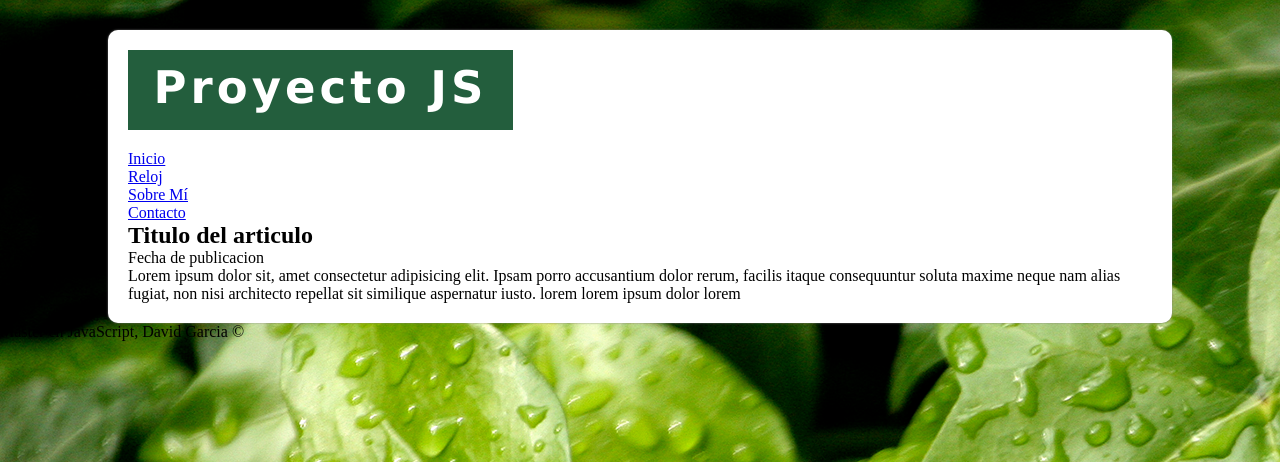
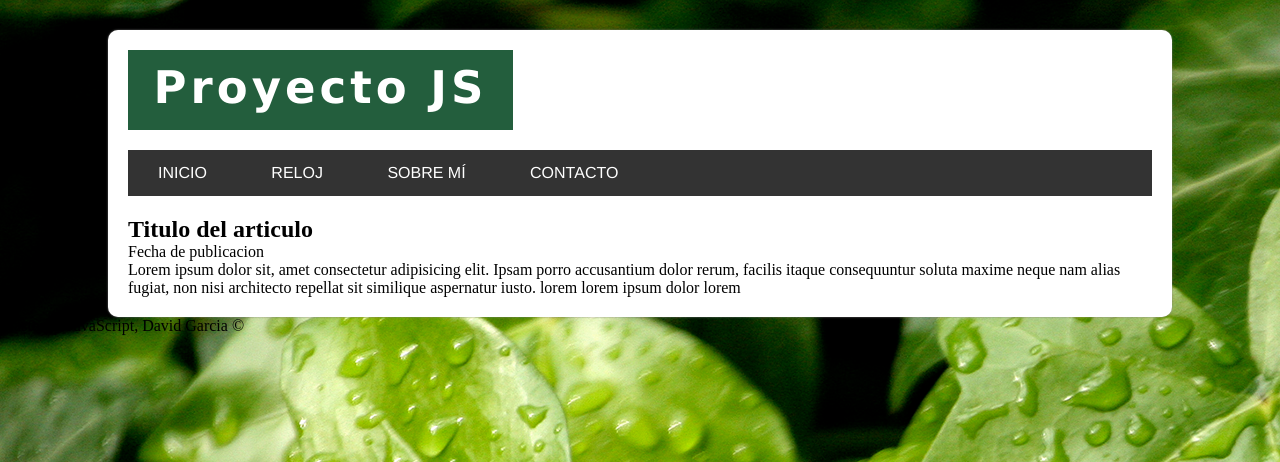
Before and after one commit to deydrums/master-javascript, a web app: file proyecto-js/index.html in a window 1280 px wide. Shown: the top 462 px of the page. Run offline with its HTML, style and script files only (its server is not run), Linux system fonts and the light colour scheme.

Commit message:
Maquetacion del menu

```diff
--- a/proyecto-js/css/styles.css
+++ b/proyecto-js/css/styles.css
@@ -38,3 +38,34 @@ body{
     margin-bottom: 20px;
     float: left;
 }
+
+#menu{
+    font-family: Helvetica, sans-serif;
+    background: #333;
+    width:100%;
+    text-transform: uppercase;
+    margin-bottom: 20px;
+}
+
+#menu ul{
+    line-height: 46px;
+    list-style: none;
+}
+
+#menu ul li{
+    height:46px;
+    display: inline-block;
+    transition: all 300ms;
+}
+
+#menu ul li:hover{
+    background: #235E3D;
+}
+
+#menu ul li a{
+    display:block;
+    color: white;
+    text-decoration: none;
+    padding-left: 30px;
+    padding-right:30px;
+}
--- a/proyecto-js/index.html
+++ b/proyecto-js/index.html
@@ -19,14 +19,14 @@
             <div class="clearfix">
 
             </div>
-            <navbar>
-                <ul id="menu">
+            <nav id="menu">
+                <ul>
                     <li><a href="#">Inicio</a></li>
                     <li><a href="#">Reloj</a></li>
                     <li><a href="#">Sobre Mí</a></li>
                     <li><a href="#">Contacto</a></li>
                 </ul>
-            </navbar>
+            </nav>
         <!--Cabecera end-->
         </header>
 
```
